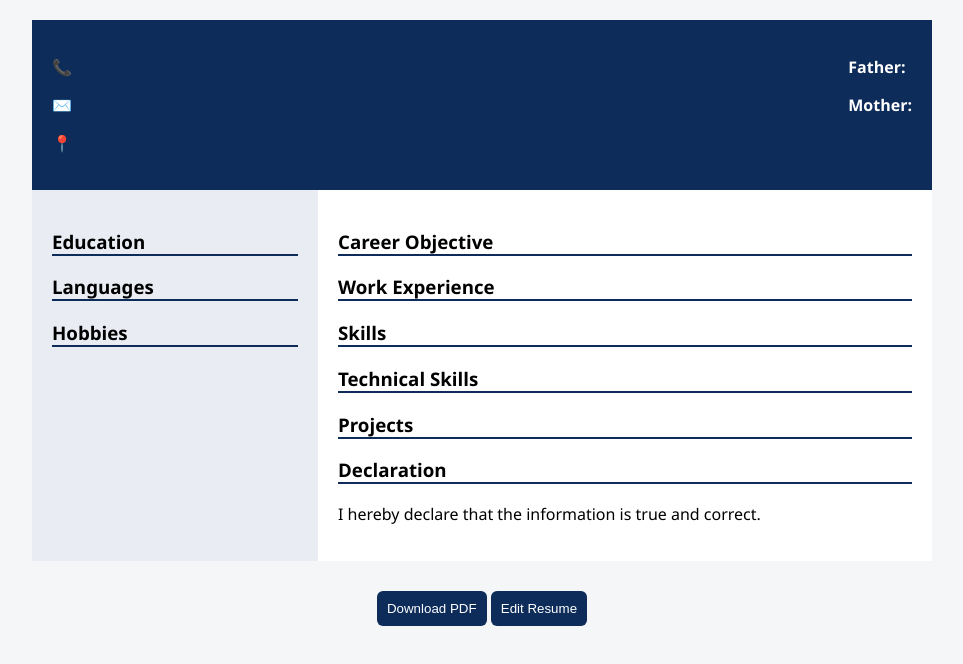
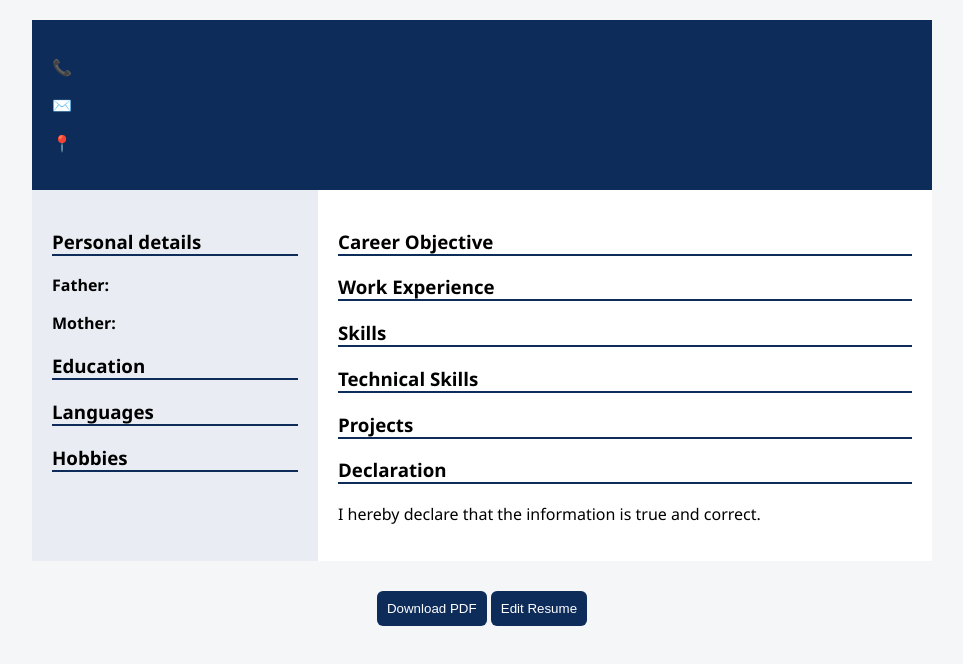
Before and after one commit to ToptileGamer/resume_builder, a plain HTML site: page resume.html in a window 1280 px wide. Shown: the whole page, without its empty margins (158-1121 px from the left). Drawn offline with nearby package versions, Linux system fonts and the light colour scheme.

Commit message:
personal details

```diff
--- a/resume.html
+++ b/resume.html
@@ -20,10 +20,7 @@
         <p>📍 <span id="r-address"></span></p>
       </div>
 
-      <div>
-        <p><b>Father:</b> <span id="r-father"></span></p>
-        <p><b>Mother:</b> <span id="r-mother"></span></p>
-      </div>
+
     </div>
   </div>
 
@@ -32,6 +29,12 @@
 
     <!-- LEFT -->
     <div class="sidebar">
+
+      <div>
+        <h3>Personal details</h3>
+        <p><b>Father:</b> <span id="r-father"></span></p>
+        <p><b>Mother:</b> <span id="r-mother"></span></p>
+      </div>
       <h3>Education</h3>
       <p id="r-education"></p>
 
```
